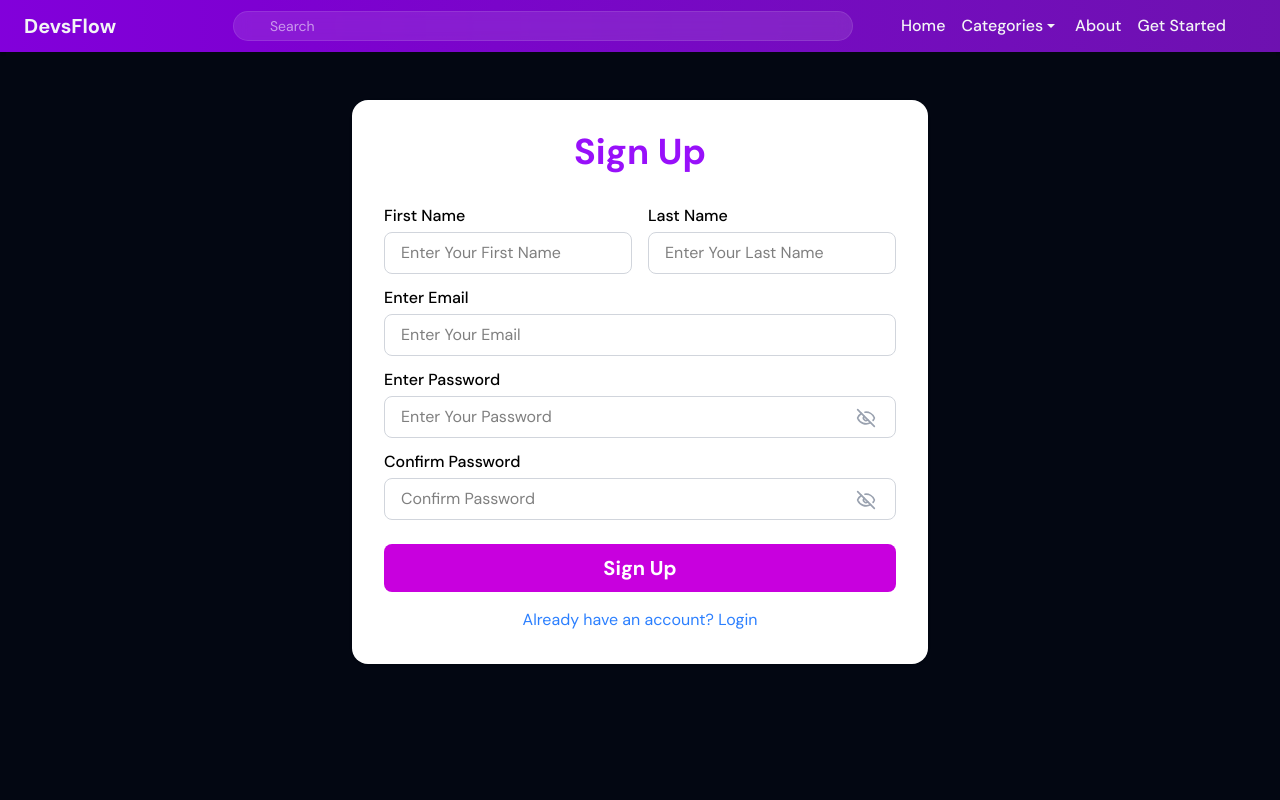
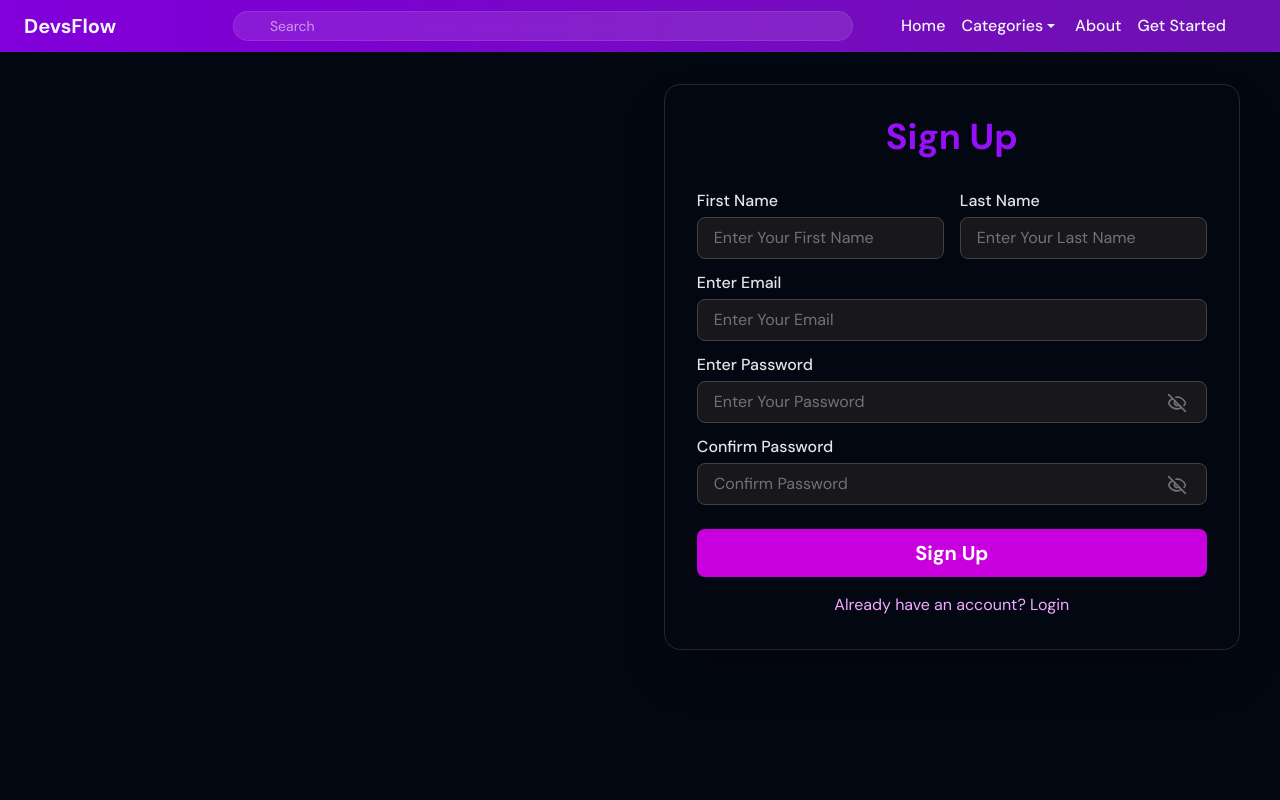
Before and after one commit to OV111/Blog_Website, a React (Vite) app: page /get-started in a window 1280 px wide. Shown: the top 800 px of the page. Built offline with nearby package versions, Linux system fonts and the light colour scheme; no server answers; some icons are missing.

Commit message:
new idea space for the get-started/login

```diff
--- a/src/pages/GetStarted.jsx
+++ b/src/pages/GetStarted.jsx
@@ -100,13 +100,17 @@ const GetStarted = () => {
   return (
     <React.Fragment>
       <Toaster position="top-center" reverseOrder={false} />
-      <div className="mt-12 w-full  px-4 sm:px-6 md:px-8">
-        <div className="max-w-xl mx-auto mt-4 sm:mt-6 md:mt-8 p-4 sm:p-6 md:p-8 bg-white rounded-2xl shadow-sm mb-4 sm:mb-6 md:mb-8 dark:bg">
+      <div className="flex justify-between">
+        <div className="w-[100%]">
+
+        </div>
+        <div className="mt-0 w-full px-4 sm:px-6 md:px-8">
+          <div className="mx-auto mt-0 mb-0 max-w-xl rounded-2xl border border-violet-100 bg-white p-4 shadow-sm dark:border-zinc-800 dark:bg-gray-950 dark:shadow-2xl dark:shadow-black/30 sm:mt-6 sm:mb-6 sm:p-6 md:mt-8 md:mb-8 md:p-8">
             <h2 className="text-2xl sm:text-3xl md:text-4xl lg:text-4xl font-bold text-center mb-4 sm:mb-6 md:mb-8 text-purple-700 dark:text-purple-600">
               {isSignedUp ? "Sign Up" : "Log In"}
             </h2>
             {authUiMessage && (
-            <div className="mb-4 rounded-lg border border-red-200 bg-red-50 px-3 py-2 text-sm text-red-700">
+              <div className="mb-4 rounded-lg border border-red-200 bg-red-50 px-3 py-2 text-sm text-red-700 dark:border-red-900 dark:bg-red-950/50 dark:text-red-300">
                 {authUiMessage}
               </div>
             )}
@@ -115,7 +119,7 @@ const GetStarted = () => {
                 <React.Fragment>
                   <div className="flex flex-col sm:flex-row gap-3 sm:gap-4">
                     <div className="flex-1">
-                    <label className="block mb-1 font-medium text-sm sm:text-base">
+                      <label className="block mb-1 font-medium text-sm text-slate-700 dark:text-zinc-200 sm:text-base">
                         First Name
                       </label>
                       <input
@@ -123,8 +127,10 @@ const GetStarted = () => {
                         {...register("firstName", {
                           required: "First name is required.",
                         })}
-                      className={`w-full px-3 sm:px-4 py-2 text-sm sm:text-base border rounded-lg focus:outline-none focus:ring-2 focus:ring-purple-400 ${
-                        errors.firstName ? "border-red-500" : "border-gray-300"
+                        className={`w-full rounded-lg border px-3 py-2 text-sm focus:outline-none  dark:bg-zinc-900 dark:text-white dark:placeholder:text-zinc-500 sm:px-4 sm:text-base ${
+                          errors.firstName
+                            ? "border-red-500"
+                            : "border-gray-300 dark:border-zinc-700"
                         }`}
                       />
                       {errors.firstName && (
@@ -135,7 +141,7 @@ const GetStarted = () => {
                     </div>
 
                     <div className="flex-1">
-                    <label className="block mb-1 font-medium text-sm sm:text-base">
+                      <label className="block mb-1 font-medium text-sm text-slate-700 dark:text-zinc-200 sm:text-base">
                         Last Name
                       </label>
                       <input
@@ -143,8 +149,10 @@ const GetStarted = () => {
                         {...register("lastName", {
                           required: "Last name is required.",
                         })}
-                      className={`w-full px-3 sm:px-4 py-2 text-sm sm:text-base border rounded-lg focus:outline-none focus:ring-2 focus:ring-purple-400 ${
-                        errors.lastName ? "border-red-500" : "border-gray-300"
+                        className={`w-full rounded-lg border px-3 py-2 text-sm focus:outline-none dark:bg-zinc-900 dark:text-white dark:placeholder:text-zinc-500 sm:px-4 sm:text-base ${
+                          errors.lastName
+                            ? "border-red-500"
+                            : "border-gray-300 dark:border-zinc-700"
                         }`}
                       />
                       {errors.lastName && (
@@ -158,15 +166,17 @@ const GetStarted = () => {
               )}
 
               <div>
-              <label className="block mb-1 font-medium text-sm sm:text-base">
+                <label className="block mb-1 font-medium text-sm text-slate-700 dark:text-zinc-200 sm:text-base">
                   Enter Email
                 </label>
                 <input
                   type="email"
                   placeholder="Enter Your Email"
                   {...register("email", { required: "Email is required." })}
-                className={`w-full px-3 sm:px-4 py-2 text-sm sm:text-base border rounded-lg focus:outline-none focus:ring-2 focus:ring-purple-400 ${
-                  errors.email ? "border-red-500" : "border-gray-300"
+                  className={`w-full rounded-lg border px-3 py-2 text-sm focus:outline-none dark:bg-zinc-900 dark:text-white dark:placeholder:text-zinc-500 sm:px-4 sm:text-base ${
+                    errors.email
+                      ? "border-red-500"
+                      : "border-gray-300 dark:border-zinc-700"
                   }`}
                 />
                 {errors.email && (
@@ -177,7 +187,7 @@ const GetStarted = () => {
               </div>
 
               <div className="relative">
-              <label className="block mb-1 font-medium text-sm sm:text-base">
+                <label className="block mb-1 font-medium text-sm text-slate-700 dark:text-zinc-200 sm:text-base">
                   Enter Password
                 </label>
                 <input
@@ -190,14 +200,16 @@ const GetStarted = () => {
                       message: "Password must contain at least 6 chars!",
                     },
                   })}
-                className={`w-full px-3 sm:px-4 py-2 text-sm sm:text-base border rounded-lg focus:outline-none focus:ring-2 focus:ring-purple-400 ${
-                  errors.password ? "border-red-500" : "border-gray-300"
+                  className={`w-full rounded-lg border px-3 py-2 pr-10 text-sm focus:outline-none dark:bg-zinc-900 dark:text-white dark:placeholder:text-zinc-500 sm:px-4 sm:pr-12 sm:text-base ${
+                    errors.password
+                      ? "border-red-500"
+                      : "border-gray-300 dark:border-zinc-700"
                   }`}
                 />
                 <button
                   type="button"
                   onClick={() => setShowPassword(!showPassword)}
-                className="absolute top-9 sm:top-10 right-3 sm:right-5 text-gray-400 cursor-pointer"
+                  className="absolute top-9 right-3 cursor-pointer text-gray-400 dark:text-zinc-500 sm:top-10 sm:right-5"
                 >
                   {showPassword ? (
                     <Eye size={18} className="sm:w-5 sm:h-5" />
@@ -215,7 +227,7 @@ const GetStarted = () => {
               {isSignedUp && (
                 <React.Fragment>
                   <div className="relative">
-                  <label className="block mb-1 font-medium text-sm sm:text-base">
+                    <label className="block mb-1 font-medium text-sm text-slate-700 dark:text-zinc-200 sm:text-base">
                       Confirm Password
                     </label>
                     <input
@@ -230,10 +242,10 @@ const GetStarted = () => {
                           );
                         },
                       })}
-                    className={`w-full px-3 sm:px-4 py-2 text-sm sm:text-base border rounded-lg focus:outline-none focus:ring-2 focus:ring-purple-400 ${
+                      className={`w-full rounded-lg border px-3 py-2 pr-10 text-sm focus:outline-none  dark:bg-zinc-900 dark:text-white dark:placeholder:text-zinc-500 sm:px-4 sm:pr-12 sm:text-base ${
                         errors.confirmPassword
                           ? "border-red-500"
-                        : "border-gray-300"
+                          : "border-gray-300 dark:border-zinc-700"
                       }`}
                     />
                     <button
@@ -241,7 +253,7 @@ const GetStarted = () => {
                       onClick={() => {
                         setShowConfirmPassword(!showConfirmPassword);
                       }}
-                    className="absolute top-9 sm:top-10 right-3 sm:right-5 text-gray-400 cursor-pointer"
+                      className="absolute top-9 right-3 cursor-pointer text-gray-400 dark:text-zinc-500 sm:top-10 sm:right-5"
                     >
                       {showConfirmPassword ? (
                         <Eye size={18} className="sm:w-5 sm:h-5" />
@@ -267,7 +279,7 @@ const GetStarted = () => {
 
             <p
               onClick={ToggleLink}
-            className="text-center text-sm sm:text-base text-blue-500 mt-3 sm:mt-4 items-center cursor-pointer hover:underline"
+              className="mt-3 items-center cursor-pointer text-center text-sm text-blue-500 hover:underline dark:text-fuchsia-300 sm:mt-4 sm:text-base"
             >
               {isSignedUp
                 ? "Already have an account? Login"
@@ -275,6 +287,7 @@ const GetStarted = () => {
             </p>
           </div>
         </div>
+      </div>
     </React.Fragment>
   );
 };
```
Lines whose indentation alone changed are shown as unchanged.
